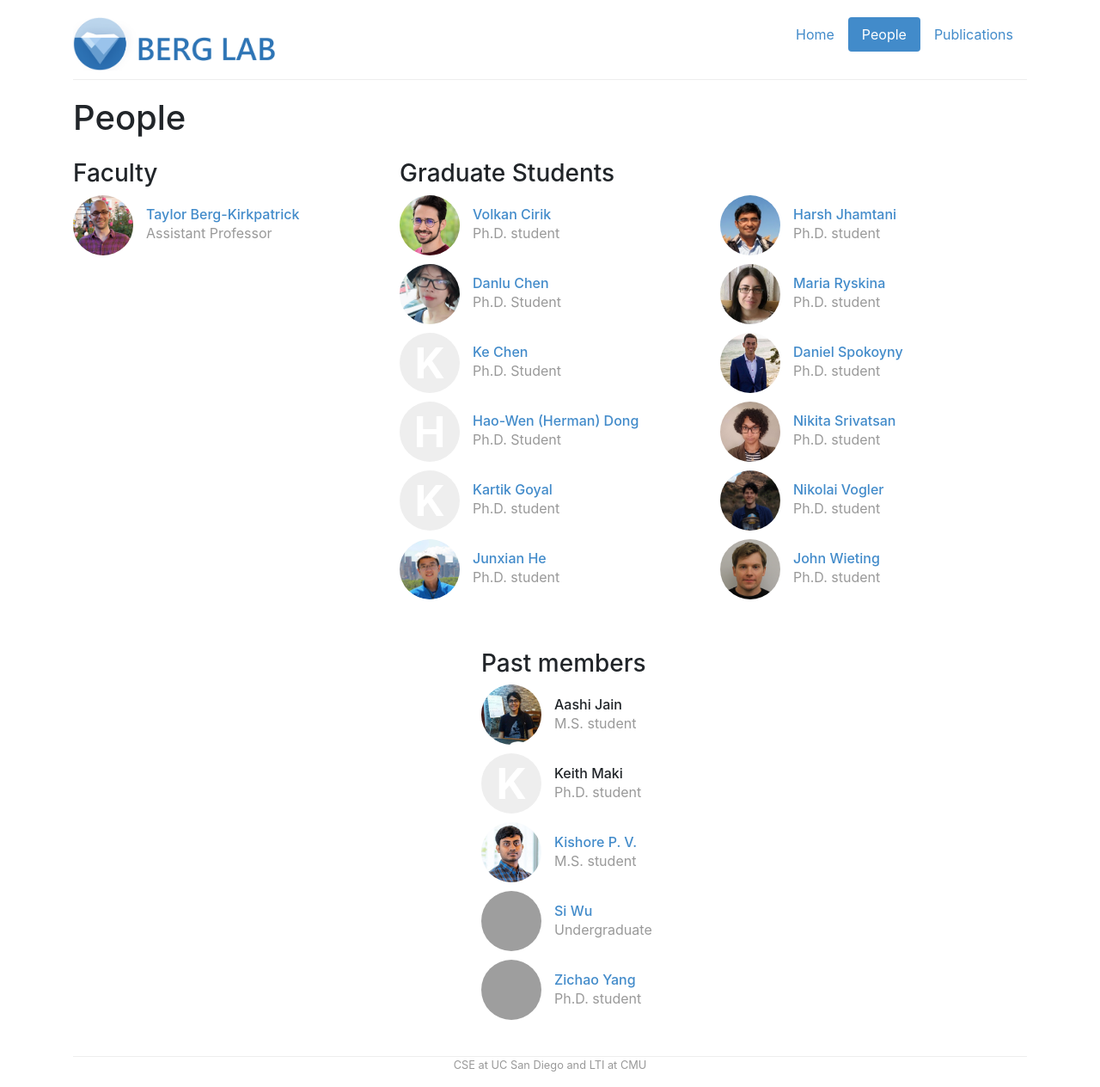
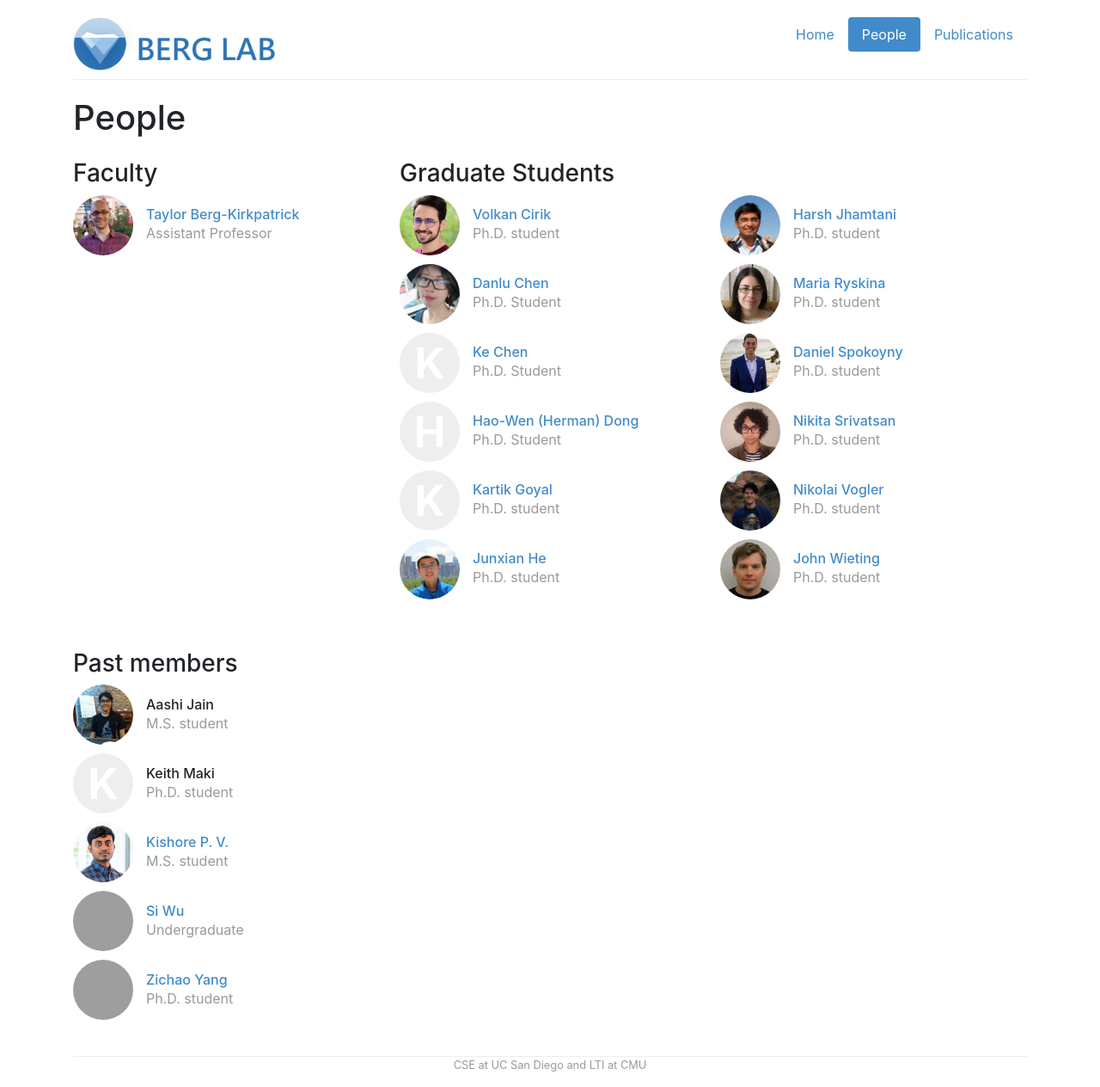
Before and after one commit to icebergnlp/icebergnlp.github.io, a Jekyll site: the page built from people.html, in a window 1280 px wide. Shown: the whole page at 86% size. Built offline with Jekyll 4.4.1, drawn with Linux system fonts in a browser that asks for light colours; grey boxes are pictures that could not be loaded.

Commit message:
Changed layout for past members

```diff
--- a/people.html
+++ b/people.html
@@ -7,7 +7,6 @@ picture-role-groups:
 - {roles: [grad], width: 8}
 
 no-picture-role-groups:
-- {roles: [collab, ugrad-alum], width: 5}
 - {roles: [past], width: 7}
 ---
 
```
